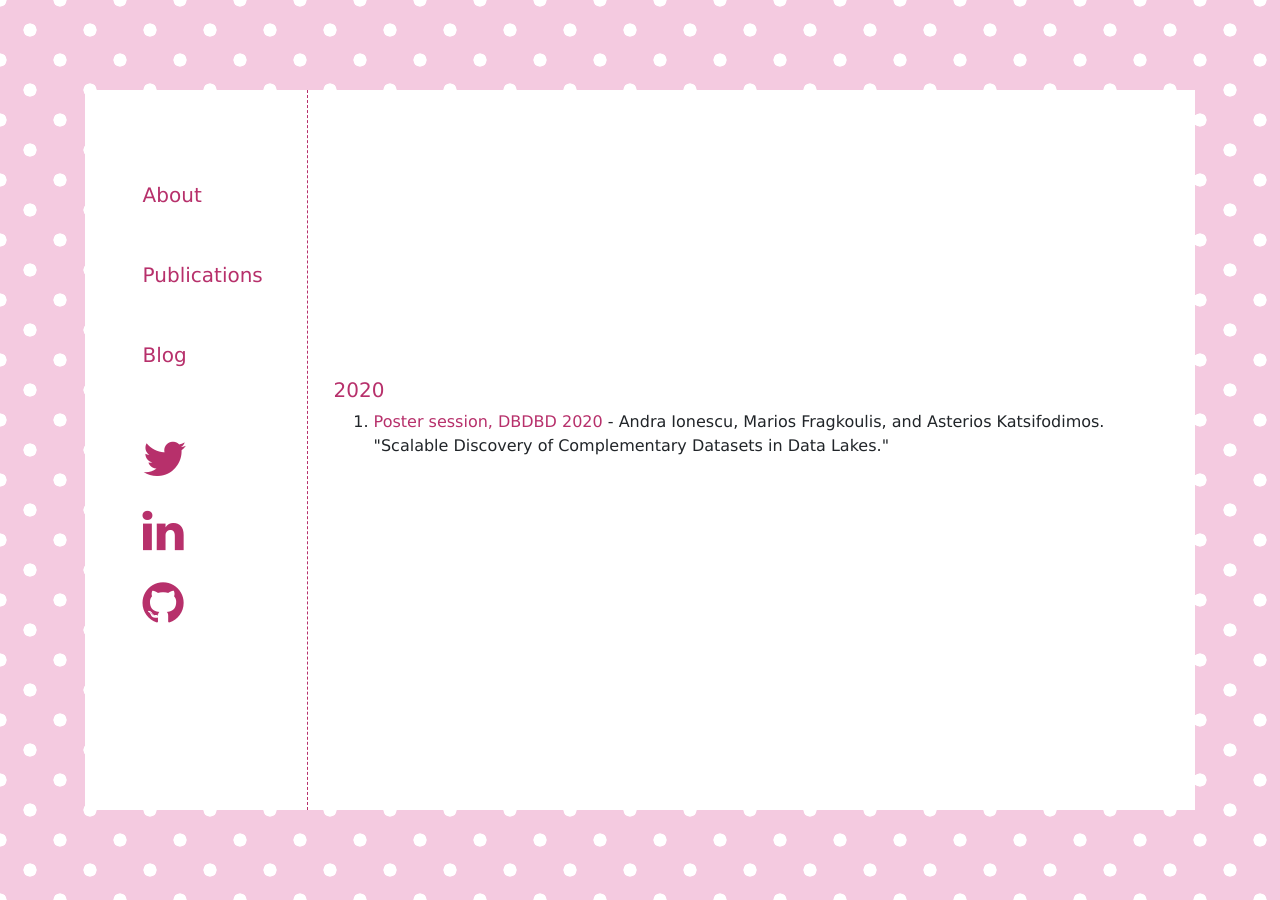
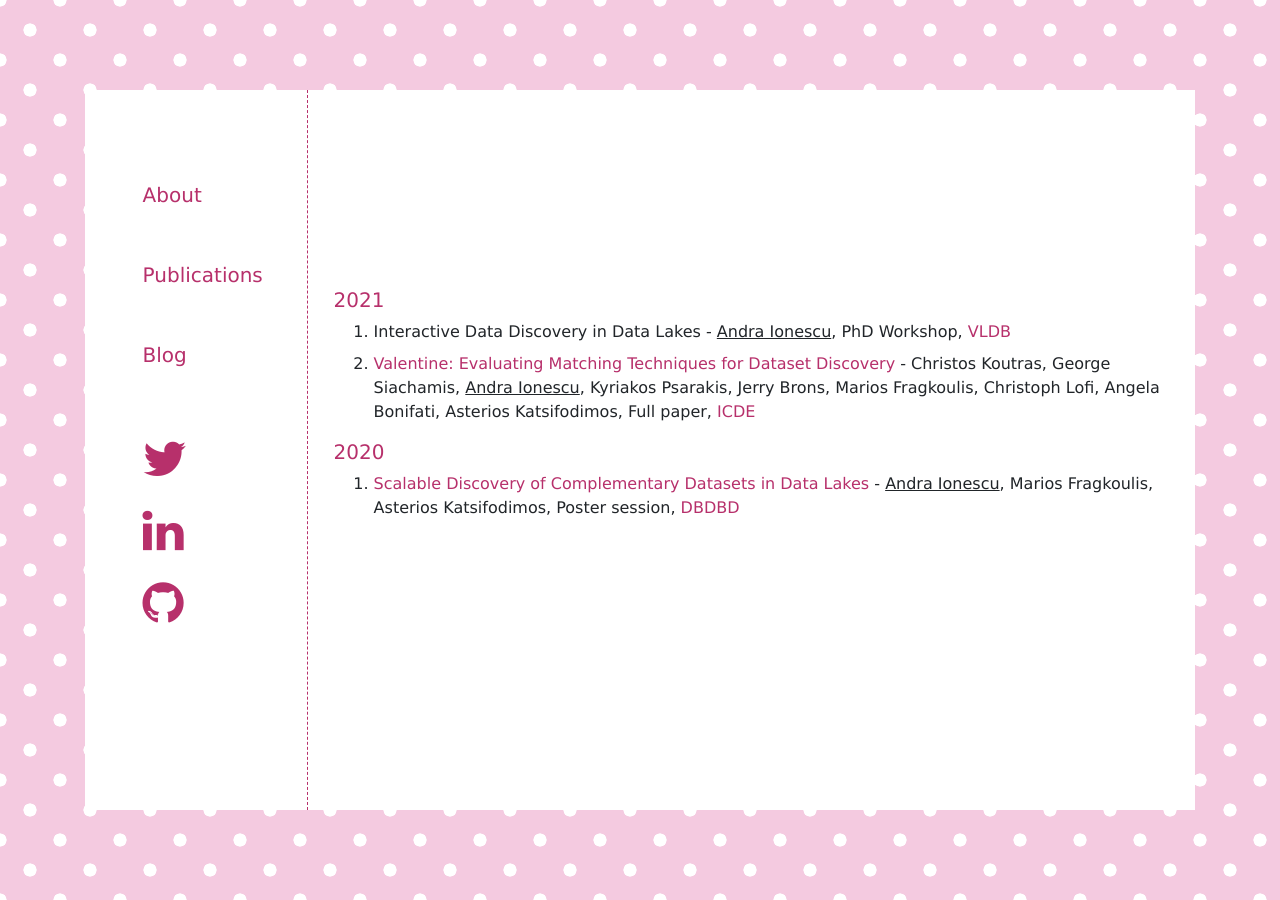
Before and after one commit to AndraIonescu/andradenisionescu.github.io, a Jekyll site: the page built from publications.html, in a window 1280 px wide. Built offline with Jekyll 4.4.1, drawn with Linux system fonts in a browser that asks for light colours; nearby versions of some CDN libraries.

Commit message:
Updated publications

```diff
--- a/_sass/main.scss
+++ b/_sass/main.scss
@@ -181,7 +181,7 @@ div a:hover {
 }
 
 #publications {
-  margin-top: 30vh;
+  margin-top: 20vh;
   padding: 2vh 2vw;
 }
 
@@ -227,3 +227,7 @@ div a:hover {
 .tags {
   font-size: 0.8em;
 }
+
+.author {
+  text-decoration: underline;
+}
--- a/publications.html
+++ b/publications.html
@@ -4,11 +4,33 @@ title: Publications
 
 
 <div id="publications">
-<!--    <h4>Work in progress (Literally)</h4>-->
+    <h5 class="pink-font">2021</h5>
+    <ol>
+        <li class="mb-2">
+<!--            <a href="https://delftdata.github.io/valentine/" target="_blank">-->
+                Interactive Data Discovery in Data Lakes
+<!--            </a>-->
+            - <span class="author">Andra Ionescu</span>, PhD Workshop,
+            <span class="pink-font">VLDB</span>
+        </li>
+
+        <li class="mb-2">
+            <a href="https://delftdata.github.io/valentine/" target="_blank">
+                Valentine: Evaluating Matching Techniques for Dataset Discovery
+            </a>
+            - Christos Koutras, George Siachamis, <span class="author">Andra Ionescu</span>, Kyriakos Psarakis, Jerry Brons,
+            Marios Fragkoulis, Christoph Lofi, Angela Bonifati, Asterios Katsifodimos, Full paper,
+            <span class="pink-font">ICDE</span>
+        </li>
+    </ol>
+
     <h5 class="pink-font">2020</h5>
     <ol>
-        <li>
-            <a href="http://soft.vub.ac.be/DBDBD2020/abstract/dbdbd_2020_ionescu.pdf" target="_blank">Poster session, DBDBD 2020</a> - Andra Ionescu, Marios Fragkoulis, and Asterios Katsifodimos. "Scalable Discovery of Complementary Datasets in Data Lakes."
+        <li class="mb-2">
+            <a href="http://soft.vub.ac.be/DBDBD2020/abstract/dbdbd_2020_ionescu.pdf" target="_blank">
+                Scalable Discovery of Complementary Datasets in Data Lakes </a>
+            - <span class="author">Andra Ionescu</span>, Marios Fragkoulis, Asterios Katsifodimos, Poster session,
+            <span class="pink-font">DBDBD</span>
         </li>
     </ol>
 </div>
```
